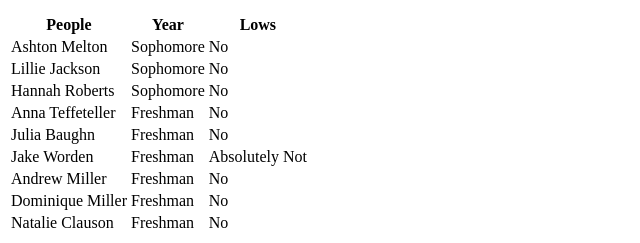
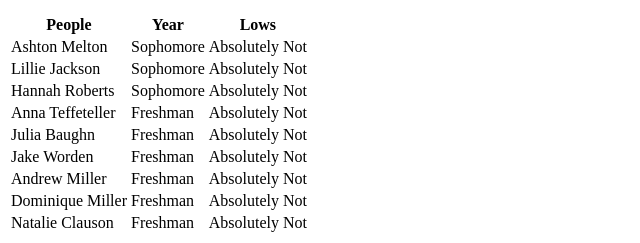
Before and after one commit to ashtonmelton/ashtonmelton.github.io, a plain HTML site: page index.htm in a window 1280 px wide. Shown: the part 1691-1934 px from the top of the page, without its empty margins (0-640 px from the left). Drawn offline with Linux system fonts and the light colour scheme.

Commit message:
new table

```diff
--- a/index.htm
+++ b/index.htm
@@ -101,27 +101,27 @@
   <tr>
     <td>Ashton Melton</td>
     <td>Sophomore</td>
-    <td>No</td>
+    <td>Absolutely Not</td>
   </tr>
   <tr>
     <td>Lillie Jackson</td>
     <td>Sophomore</td>
-    <td>No</td>
+    <td>Absolutely Not</td>
   </tr>
   <tr>
     <td>Hannah Roberts</td>
     <td>Sophomore</td>
-    <td>No</td>
+    <td>Absolutely Not</td>
   </tr>
   <tr>
     <td>Anna Teffeteller</td>
     <td>Freshman</td>
-    <td>No</td>
+    <td>Absolutely Not</td>
   </tr>
   <tr>
     <td>Julia Baughn</td>
     <td>Freshman</td>
-    <td>No</td>
+    <td>Absolutely Not</td>
   </tr>
   <tr>
     <td>Jake Worden</td>
@@ -131,17 +131,17 @@
  <tr>
     <td>Andrew Miller</td>
     <td>Freshman</td>
-    <td>No</td>
+    <td>Absolutely Not</td>
   </tr>
  <tr>
     <td>Dominique Miller</td>
     <td>Freshman</td>
-    <td>No</td>
+    <td>Absolutely Not</td>
   </tr>
  <tr>
     <td>Natalie Clauson</td>
     <td>Freshman</td>
-    <td>No</td>
+    <td>Absolutely Not</td>
   </tr>
 </table>
 
```
